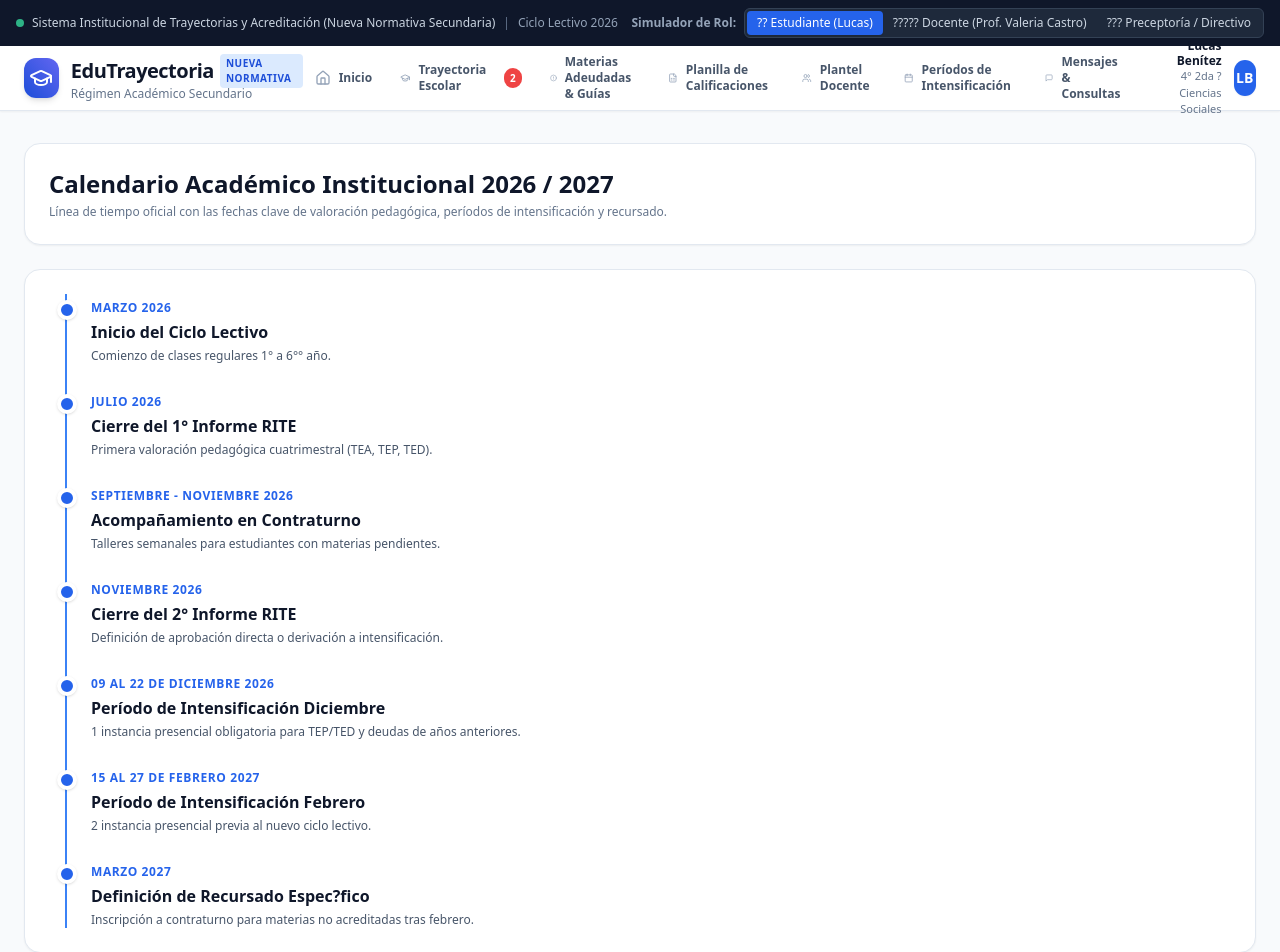
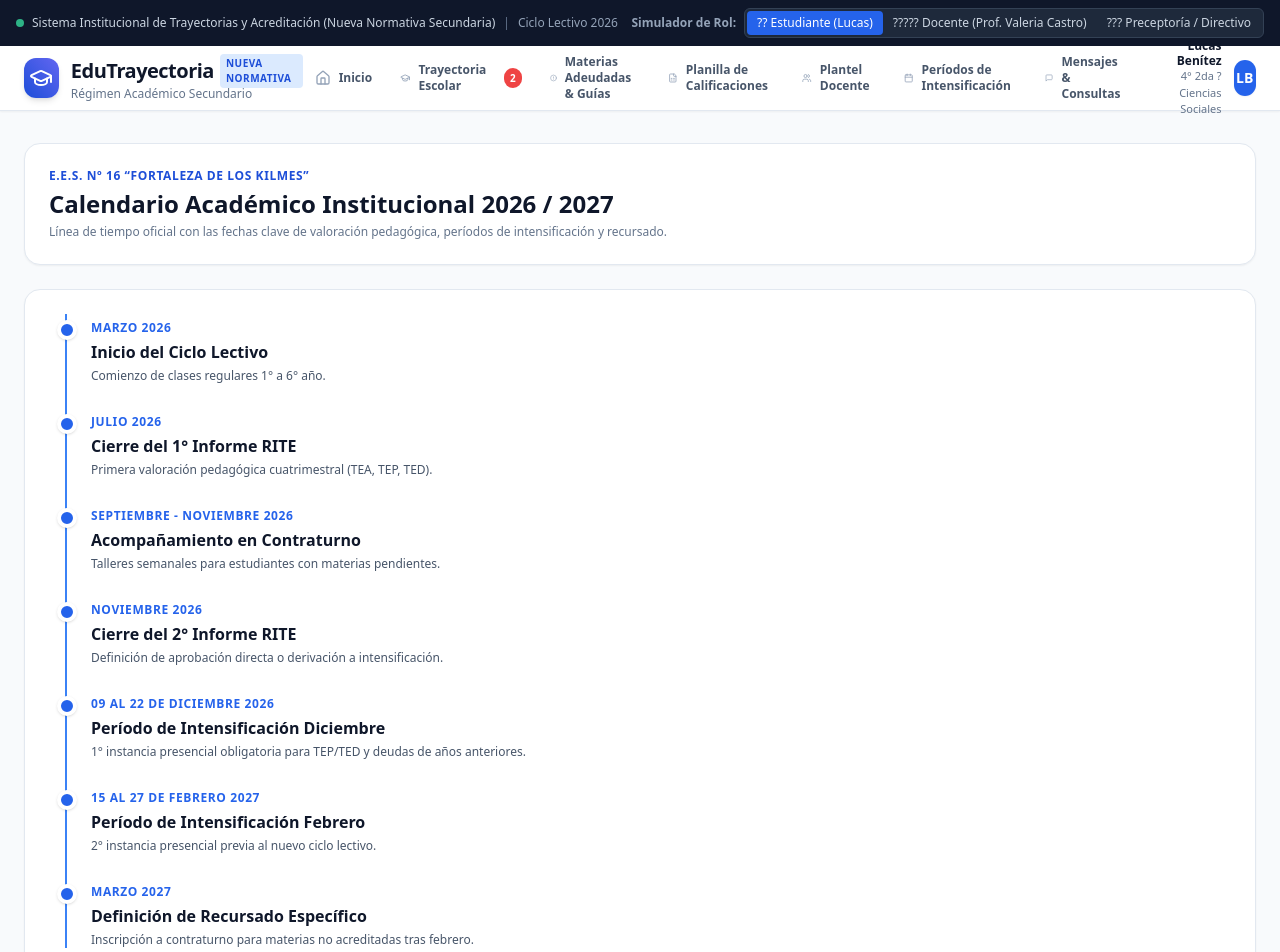
Before and after one commit to vacabrera2-beep/edutrayectoria-, a Next.js app: page /calendario in a window 1280 px wide. Shown: the top 952 px of the page. Built offline with nearby package versions, Linux system fonts and the light colour scheme.

Commit message:
Add files via upload

```diff
--- a/src/app/calendario/page.tsx
+++ b/src/app/calendario/page.tsx
@@ -9,18 +9,21 @@ export default function CalendarioPage() {
   const { periodos } = useApp();
 
   const hitos = [
-    { fecha: 'Marzo 2026', titulo: 'Inicio del Ciclo Lectivo', desc: 'Comienzo de clases regulares 1° a 6°° año.' },
+    { fecha: 'Marzo 2026', titulo: 'Inicio del Ciclo Lectivo', desc: 'Comienzo de clases regulares 1° a 6° año.' },
     { fecha: 'Julio 2026', titulo: 'Cierre del 1° Informe RITE', desc: 'Primera valoración pedagógica cuatrimestral (TEA, TEP, TED).' },
     { fecha: 'Septiembre - Noviembre 2026', titulo: 'Acompañamiento en Contraturno', desc: 'Talleres semanales para estudiantes con materias pendientes.' },
     { fecha: 'Noviembre 2026', titulo: 'Cierre del 2° Informe RITE', desc: 'Definición de aprobación directa o derivación a intensificación.' },
-    { fecha: '09 al 22 de Diciembre 2026', titulo: 'Período de Intensificación Diciembre', desc: '1 instancia presencial obligatoria para TEP/TED y deudas de años anteriores.' },
-    { fecha: '15 al 27 de Febrero 2027', titulo: 'Período de Intensificación Febrero', desc: '2 instancia presencial previa al nuevo ciclo lectivo.' },
-    { fecha: 'Marzo 2027', titulo: 'Definición de Recursado Espec?fico', desc: 'Inscripción a contraturno para materias no acreditadas tras febrero.' },
+    { fecha: '09 al 22 de Diciembre 2026', titulo: 'Período de Intensificación Diciembre', desc: '1° instancia presencial obligatoria para TEP/TED y deudas de años anteriores.' },
+    { fecha: '15 al 27 de Febrero 2027', titulo: 'Período de Intensificación Febrero', desc: '2° instancia presencial previa al nuevo ciclo lectivo.' },
+    { fecha: 'Marzo 2027', titulo: 'Definición de Recursado Específico', desc: 'Inscripción a contraturno para materias no acreditadas tras febrero.' },
   ];
 
   return (
     <div className="space-y-6">
       <div className="bg-white rounded-2xl p-6 border border-slate-200 shadow-sm">
+        <div className="text-xs font-bold text-blue-700 uppercase tracking-wider mb-1">
+          E.E.S. Nº 16 &ldquo;Fortaleza de los Kilmes&rdquo;
+        </div>
         <h1 className="text-2xl font-black text-slate-900">
           Calendario Académico Institucional 2026 / 2027
         </h1>
```
